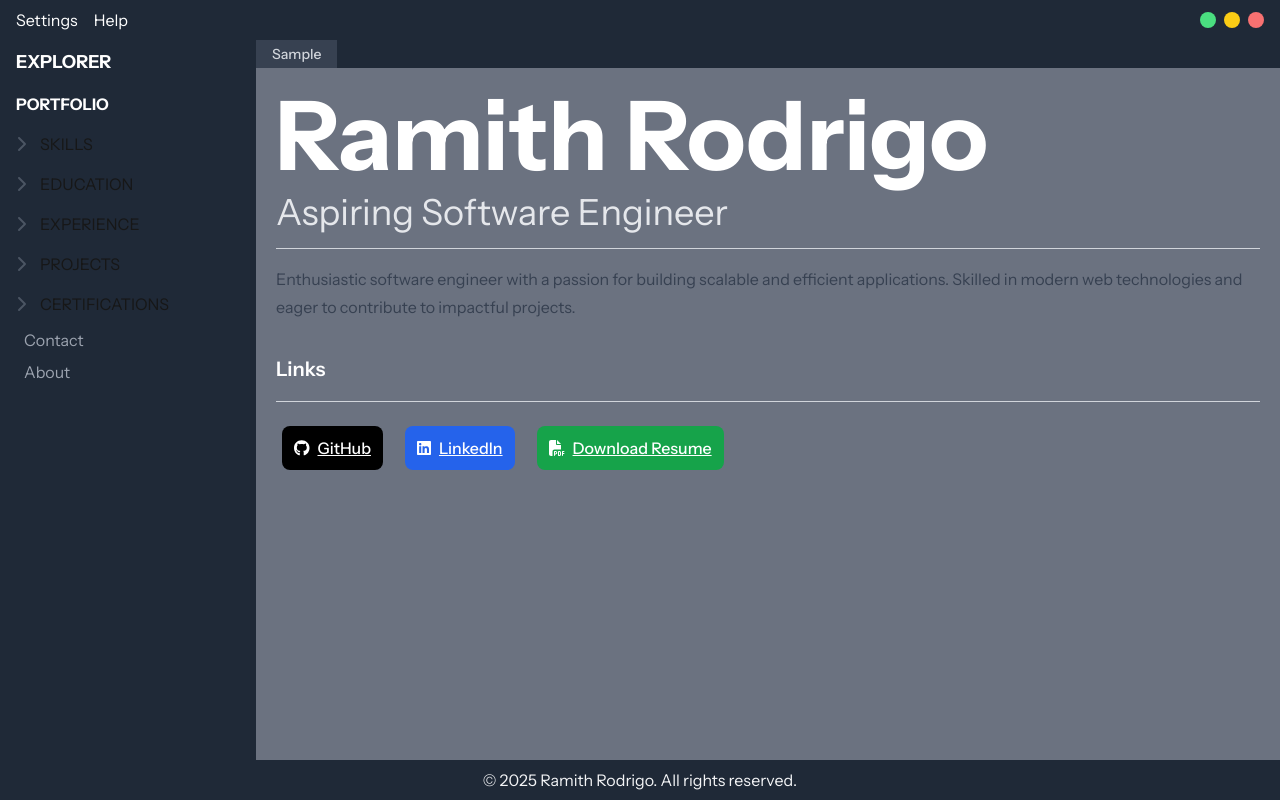
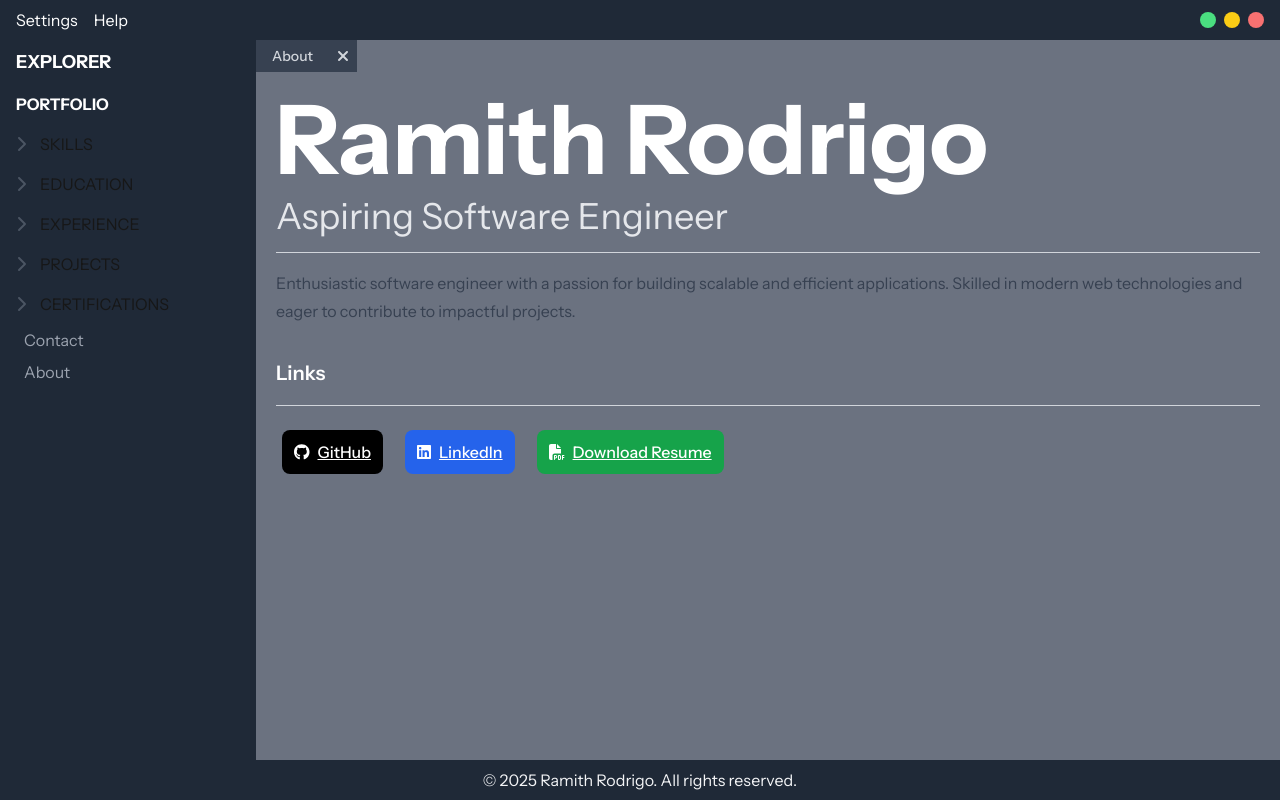
Before and after one commit to Ramith-D-Rodrigo/Portfolio, a Next.js app in the folder static-version/: page / in a window 1280 px wide. Built offline with nearby package versions, Linux system fonts and the light colour scheme.

Commit message:
Add tabs feature

```diff
--- a/static-version/src/app/components/MainContent.tsx
+++ b/static-version/src/app/components/MainContent.tsx
@@ -1,4 +1,7 @@
 // src/components/MainContent.tsx
+
+import OpenedTab from "./OpenedTab";
+import Tabs from "./Tabs";
 
 interface MainContentProps {
     renderingPage: React.ReactNode;
@@ -7,11 +10,7 @@ interface MainContentProps {
 const MainContent = ({ renderingPage }: MainContentProps) => {
     return (
         <div className="flex-1 bg-gray-500 flex flex-col">
-            <div className="bg-gray-800 text-gray-300 flex items-center">
-                <div className="text-sm font-medium px-4 py-1 bg-gray-700">
-                    Sample
-                </div>
-            </div>
+            <Tabs/>
             <div className="flex-1 p-5 overflow-auto scrollbar-thin scrollbar-thumb-gray-700 scrollbar-track-gray-300">
                 {renderingPage}
             </div>
--- /dev/null
+++ b/static-version/src/app/components/OpenedTab.tsx
@@ -0,0 +1,36 @@
+"use client";
+
+import { FontAwesomeIcon } from "@fortawesome/react-fontawesome";
+import { faXmark } from "@fortawesome/free-solid-svg-icons";
+
+interface OpenTabProps {
+    tabName: string;
+    closeTab: () => void;
+    showTab: () => void;
+}
+
+const OpenedTab = ({ tabName, closeTab, showTab }: OpenTabProps) => {
+    return (
+        <div className="bg-gray-700 text-gray-300 flex items-center">
+            {/* Clickable Tab Name */}
+            <div
+                className="text-sm font-medium px-4 py-1 cursor-pointer hover:underline transition-all duration-200"
+                onClick={showTab} // Trigger the showTab function when the tab name is clicked
+            >
+                {tabName}
+            </div>
+
+            {/* Close Icon */}
+            <div
+                className="p-0.5 rounded-md m-0.5 hover:bg-gray-500 transition-all duration-200 cursor-pointer"
+                aria-label="Close"
+                onClick={closeTab} // Trigger the closeTab function when the close icon is clicked
+            >
+                <FontAwesomeIcon icon={faXmark} className="pr-1 pl-1" />
+            </div>
+        </div>
+    );
+};
+
+
+export default OpenedTab;
--- /dev/null
+++ b/static-version/src/app/components/Tabs.tsx
@@ -0,0 +1,127 @@
+"use client";
+
+import { usePathname, useRouter } from "next/navigation";
+import { useEffect, useState } from "react";
+import OpenedTab from "./OpenedTab";
+
+const Notification = ({ message, onClose }: { message: string; onClose: () => void }) => {
+    const [show, setShow] = useState(true);
+
+    useEffect(() => {
+        const timer = setTimeout(() => {
+            setShow(false);
+            setTimeout(onClose, 500); // Wait for fade-out animation to finish before calling onClose
+        }, 3000); // Auto-close after 3 seconds
+
+        return () => clearTimeout(timer);
+    }, [onClose]);
+
+    return (
+        <div
+            className={`fixed top-5 right-5 bg-red-500 text-white px-4 py-2 rounded-md shadow-lg transition-all duration-500
+                ${show ? "opacity-100 translate-x-0" : "opacity-0 translate-x-10"}`}
+        >
+            {message}
+        </div>
+    );
+};
+
+
+const Tabs = () => {
+    const HOMEPAGE = "About";
+
+    const pathName = usePathname();
+    const router = useRouter();
+
+    const [tabs, setTabs] = useState<Map<string, string>>(new Map([[HOMEPAGE, "/"]]));
+    const [currentTab, setCurrentTab] = useState<string>(HOMEPAGE);
+    const [notification, setNotification] = useState<string | null>(null);
+
+    // Derive the current page name
+    useEffect(() => {
+        const slashSplitArr = pathName.split("/");
+        const pageName =
+            slashSplitArr[1] === ""
+                ? HOMEPAGE
+                : slashSplitArr
+                    .slice(1)
+                    .map((segment) => segment.toUpperCase())
+                    .join(" / ");
+
+        setCurrentTab(pageName);
+
+        // Add the current page to tabs if not already present
+        setTabs((prevTabs) => {
+            if (!prevTabs.has(pageName)) {
+                const updatedTabs = new Map(prevTabs);
+                updatedTabs.set(pageName, pathName);
+                return updatedTabs;
+            }
+            return prevTabs;
+        });
+    }, [pathName, HOMEPAGE]);
+
+    const closeTab = (tabName: string) => {
+        let beforeTab = "";
+        let beforePath = "";
+
+        if (tabName === HOMEPAGE) {
+            setNotification("You cannot close this tab!");
+            return;
+        }
+
+        setTabs((prevTabs) => {
+            const updatedTabs = new Map(prevTabs);
+            const tabsArray = Array.from(updatedTabs.keys());
+
+            // Find the index of the tab to be closed
+            const closingTabIndex = tabsArray.indexOf(tabName);
+
+            // Determine the tab before the closing tab (if it exists)
+            if (closingTabIndex > 0) {
+                beforeTab = tabsArray[closingTabIndex - 1];
+                beforePath = updatedTabs.get(beforeTab) || "/";
+            } else if (tabsArray.length > 1) {
+                // If there is no "before" tab, try the next tab
+                const nextTab = tabsArray[closingTabIndex + 1];
+                beforePath = updatedTabs.get(nextTab) || "/";
+            } else {
+                // Fallback to the homepage if no adjacent tabs exist
+                beforePath = "/";
+            }
+
+            // Remove the closing tab from the Map
+            updatedTabs.delete(tabName);
+
+            return updatedTabs;
+        });
+
+        // Redirect to the previous tab's path, or homepage if no tabs left
+        if (currentTab === tabName) {
+            router.push(beforePath);
+        }
+    };
+
+    const switchTab = (tabPath: string) => {
+        router.push(tabPath);
+    };
+
+    return (
+        <div className="relative">
+            {notification && <Notification message={notification} onClose={() => setNotification(null)} />}
+            <div className="flex items-center">
+                {Array.from(tabs.entries()).map(([tabName, tabPath]) => (
+                    <OpenedTab
+                        key={tabName}
+                        tabName={tabName}
+                        closeTab={() => closeTab(tabName)}
+                        showTab={() => switchTab(tabPath)}
+                    />
+                ))}
+            </div>
+        </div>
+
+    );
+};
+
+export default Tabs;
```
